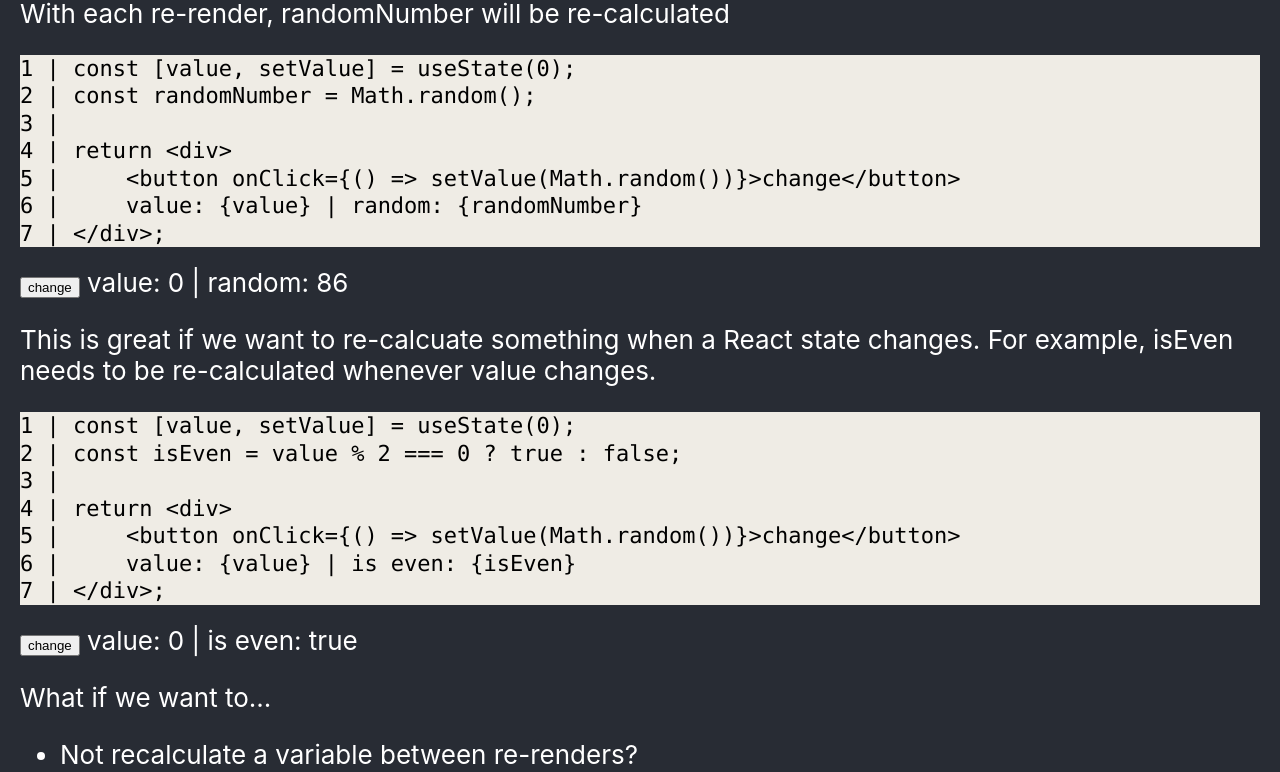
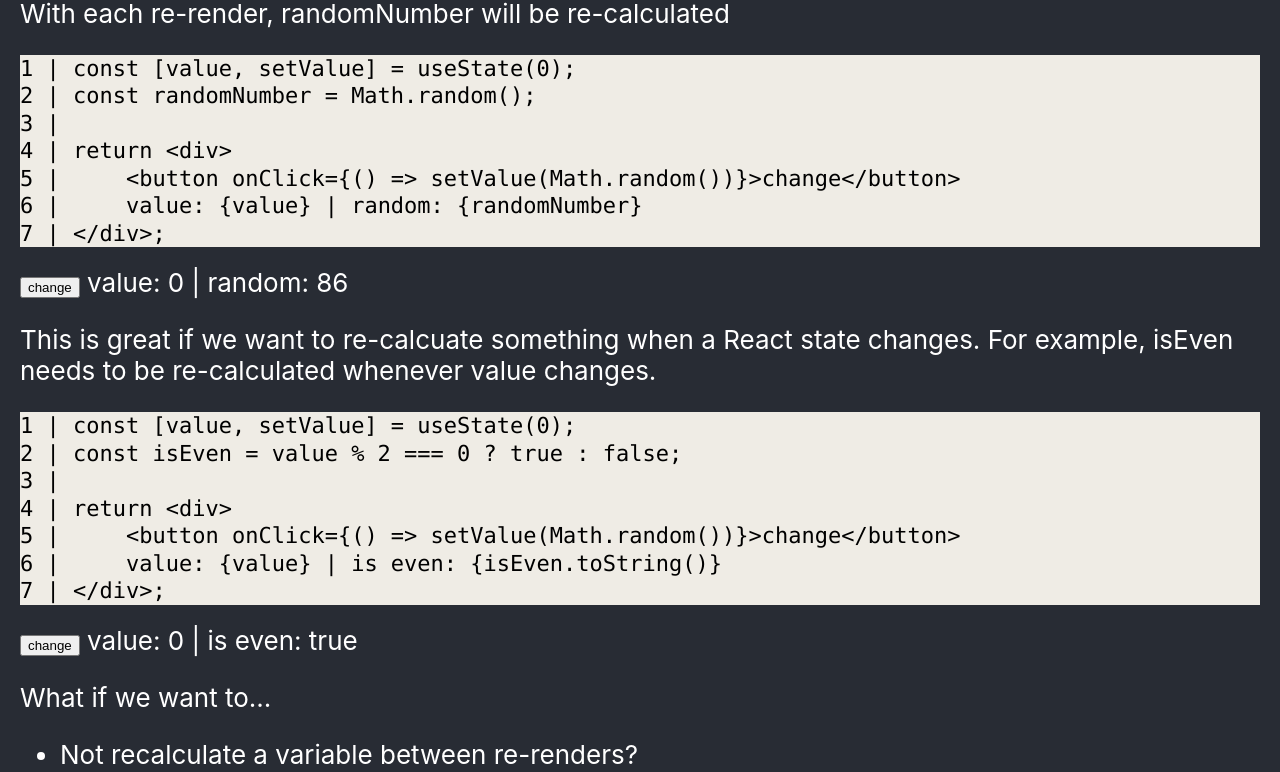
Before and after one commit to joheec/react-hooks-tutorial, a React (Create React App) app: page / in a window 1280 px wide. Shown: the part 1235-2007 px from the top of the page. Built offline with nearby package versions, Linux system fonts and the light colour scheme.

Commit message:
Add Tab component for code samples

```diff
--- a/src/components/ReactState/index.js
+++ b/src/components/ReactState/index.js
@@ -1,4 +1,6 @@
 import { useState } from 'react';
+import Tab from '../Tab';
+
 const ReactState = () => {
 	const [value, setValue] = useState(0);
 	const randomNumber = Math.floor(Math.random()*100);
@@ -23,8 +25,8 @@ const ReactState = () => {
 			1 | const [value, setValue] = useState(0);<br />
 			2 | <br/>
 			3 | return {"<div>"}<br/>
-			4 | &nbsp;&nbsp;&nbsp;&nbsp;{"<button onClick={() => setValue(Math.random())}>change</button>"}<br />
-			5 | &nbsp;&nbsp;&nbsp;&nbsp;{"value: {value}"}<br/>
+			4 | <Tab />{"<button onClick={() => setValue(Math.random())}>change</button>"}<br />
+			5 | <Tab />{"value: {value}"}<br/>
 			6 | {"</div>;"}
 		</code>
 		<div className="sample">
@@ -36,8 +38,8 @@ const ReactState = () => {
 			2 | const randomNumber = Math.random();<br />
 			3 | <br/>
 			4 | return {"<div>"}<br/>
-			5 | &nbsp;&nbsp;&nbsp;&nbsp;{"<button onClick={() => setValue(Math.random())}>change</button>"}<br />
-			6 | &nbsp;&nbsp;&nbsp;&nbsp;{"value: {value} | random: {randomNumber}"}<br/>
+			5 | <Tab />{"<button onClick={() => setValue(Math.random())}>change</button>"}<br />
+			6 | <Tab />{"value: {value} | random: {randomNumber}"}<br/>
 			7 | {"</div>;"}
 		</code>
 		<div className="sample">
@@ -49,8 +51,8 @@ const ReactState = () => {
 			2 | const isEven = value % 2 === 0 ? true : false;<br/>
 			3 | <br/>
 			4 | return {"<div>"}<br/>
-			5 | &nbsp;&nbsp;&nbsp;&nbsp;{"<button onClick={() => setValue(Math.random())}>change</button>"}<br />
-			6 | &nbsp;&nbsp;&nbsp;&nbsp;{"value: {value} | is even: {isEven}"}<br/>
+			5 | <Tab />{"<button onClick={() => setValue(Math.random())}>change</button>"}<br />
+			6 | <Tab />{"value: {value} | is even: {isEven.toString()}"}<br/>
 			7 | {"</div>;"}
 		</code>
 		<div className="sample">
--- /dev/null
+++ b/src/components/Tab/index.js
@@ -0,0 +1,3 @@
+const Tab = () => <span>&nbsp;&nbsp;&nbsp;&nbsp;</span>;
+
+export default Tab;
```
